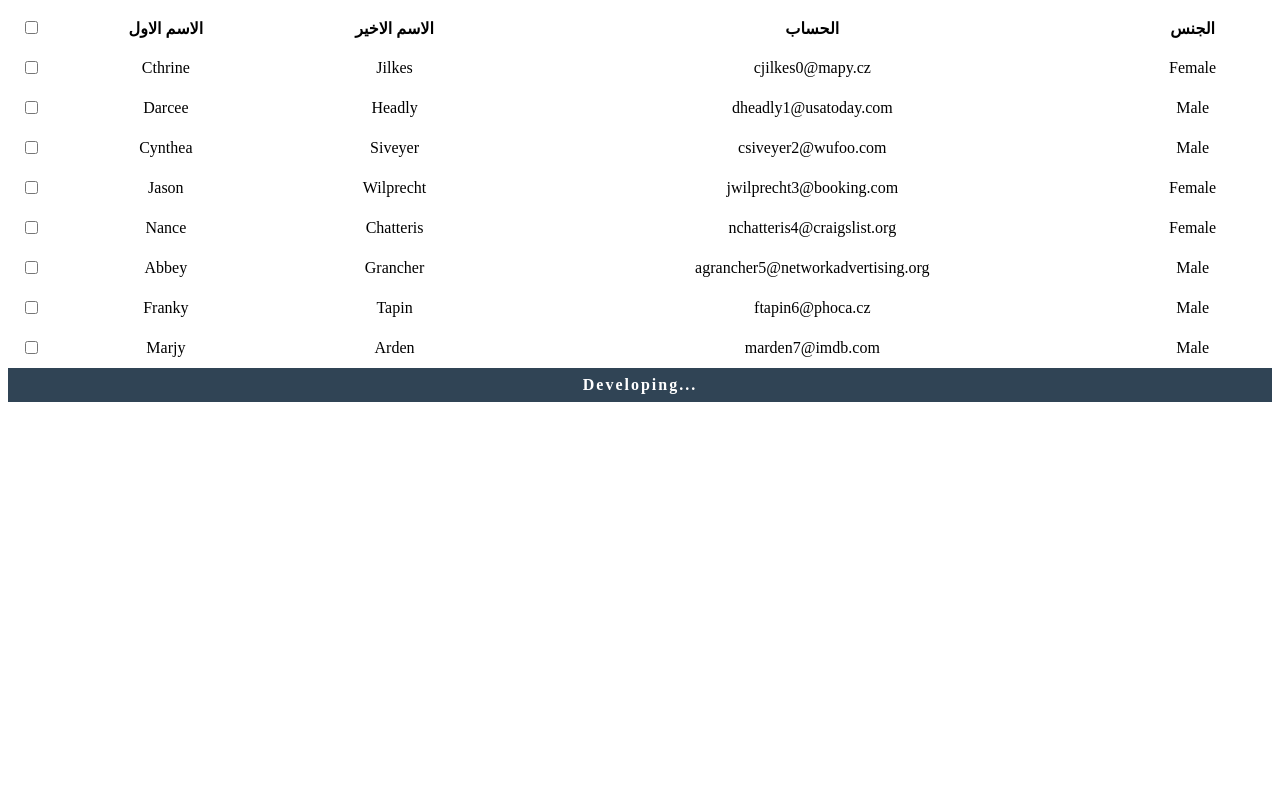
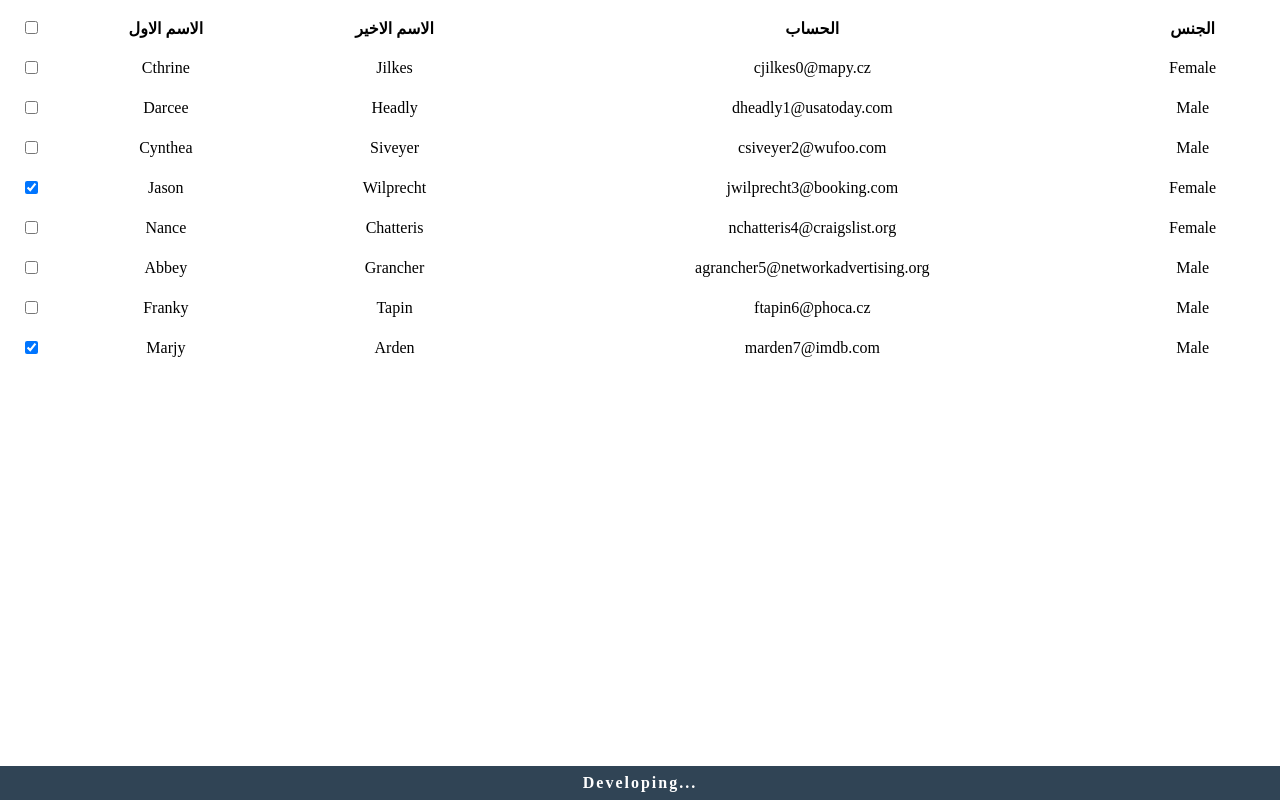
Before and after one commit to Abdulaziz5h/a-v-datatable, a Vue app in the folder vue-datatable/: page / in a window 1280 px wide. Built offline with nearby package versions, Linux system fonts and the light colour scheme.

Commit message:
update -- selecte map

```diff
--- a/vue-datatable/src/App.vue
+++ b/vue-datatable/src/App.vue
@@ -1,17 +1,15 @@
 <template>
     <div id="app">
-        <div>
+        <div style="padding-bottom: 40px;">
             <vue-datatable
                 :headers="headers"
                 :headerOptions="headerOptions"
-
                 :items="items"
-
                 :selectOptions="selectOptions"
-                @input="selectRow"
+                v-model="selected"
             >
-                <!-- :reduce="(item) => item.id" -->
-                <!-- :reduce="(item) => ({id: item.id, firstName: item.firstName})" -->
+                <!-- select1 => :reduce="(item) => item.id" -->
+                <!-- select2 => :reduce="(item) => ({id: item.id, first_name: item.first_name})" -->
             </vue-datatable>
             <footer class="footer">
                 Developing...
@@ -20,7 +18,8 @@
     </div>
 </template>
 <style lang="scss" scoped>
-.footer{
+.footer {
+    position: fixed;
     bottom: 0;
     left: 0;
     right: 0;
@@ -34,7 +33,7 @@
 </style>
 <script>
 import vueDatatable from "./vue-datatable/vue-datatable";
-import { rows, headers } from "@/fake-data/table-rows.js"
+import { rows, headers } from "@/fake-data/table-rows.js";
 export default {
     name: "App",
     components: {
@@ -44,20 +43,58 @@ export default {
         return {
             headers,
             headerOptions: {
-                label: 'label',
-                value: 'value'
+                label: "label",
+                value: "value"
             },
             items: rows,
             selectOptions: {
-                enable: true,
+                enable: true
             },
-            selected: [],
+            selected: [
+                {
+                    id: 8,
+                    first_name: "Marjy",
+                    last_name: "Arden",
+                    email: "marden7@imdb.com",
+                    gender: "Male",
+                    cars: [
+                        {
+                            id: 5,
+                            make: "Ford",
+                            model: "LTD Crown Victoria",
+                            modelYear: 1991
+                        }
+                    ]
+                },
+                {
+                    id: 4,
+                    first_name: "Jason",
+                    last_name: "Wilprecht",
+                    email: "jwilprecht3@booking.com",
+                    gender: "Female",
+                    cars: [
+                        {
+                            id: 1,
+                            make: "GMC",
+                            model: "Yukon Denali",
+                            modelYear: 2006
+                        },
+                        {
+                            id: 2,
+                            make: "Mitsubishi",
+                            model: "Diamante",
+                            modelYear: 1995
+                        }
+                    ]
+                }
+            ],
+            // selected1: [4, 6, 1],
+            // selected2: [
+            //     { id: 8, first_name: "Marjy" },
+            //     { id: 6, first_name: "Abbey" },
+            //     { id: 4, first_name: "Jason" }
+            // ],
         };
-    },
-    methods: {
-        selectRow(selected) {
-            console.log(selected)
-        }
     }
 };
 </script>
--- a/vue-datatable/src/vue-datatable/vue-datatable-components/vue-datatable-header-row.vue
+++ b/vue-datatable/src/vue-datatable/vue-datatable-components/vue-datatable-header-row.vue
@@ -1,8 +1,8 @@
 <template>
     <tr class="vc__table__tr vc__thead__tr">
-        <th v-if="selectOptions.enable" class="selection" id="header-select-input">
+        <th v-if="selectOptions.enable" class="selection">
             <slot name="header-select-input">
-                <input type="checkbox">
+                <input type="checkbox" v-model="selectAll">
             </slot>
         </th>
         <slot v-for="(th, index) in row" name="header-th" :th="th">
@@ -20,23 +20,14 @@ export default {
         row: Array,
         label: String,
         value: String,
-        selectOptions: {
-            type: Object,
-            default: () => ({
-                enable: false
-            })
-        }
+        selectOptions: Object
     },
-    mounted() {
-        const headerSelectInput = document.getElementById('header-select-input').children[0]
-        if(headerSelectInput) {
-            if(headerSelectInput.getAttribute('type') != 'checkbox') {
-                console.warn('[vue-datatable] slot "header-select-input" expect checkbox element')
-            } else {
-                headerSelectInput.addEventListener('change', () => {
-                    this.$emit('changeHeaderCheckbox')
-                });
-            }
+    data: () => ({
+        selectAll: false
+    }),
+    watch: {
+        selectAll(val) {
+            this.$emit('changeHeaderCheckbox', val)
         }
     }
 };
--- a/vue-datatable/src/vue-datatable/vue-datatable.vue
+++ b/vue-datatable/src/vue-datatable/vue-datatable.vue
@@ -92,6 +92,7 @@ import { getPropsObj } from "@/utils";
 const headerOptionsDefault = { label: "label", value: "value" };
 const selectOptionsDefault = { enable: false, label: "selected" };
 import { ref } from '@vue/composition-api'
+import _ from 'lodash'
 
 export default {
     components: {
@@ -99,7 +100,6 @@ export default {
         vueDatatableBodyRow
     },
     data: () => ({
-        selectAll: false,
         selected: new Map(),
     }),
     props: {
@@ -126,10 +126,8 @@ export default {
             default: () => selectOptionsDefault
         },
 
-
-        selectedList: {
-            type: Array,
-            default: () => []
+        value: {
+            type: null
         },
         reduce: {
             type: Function,
@@ -157,46 +155,37 @@ export default {
             });
             return obj.value
         });
-        console.log(rows)
         return { rows };
     },
+    mounted() {
+        if(this.value) {
+            this.value.forEach(val => {
+                let idx = this.rows.findIndex(row => {
+                    if (this.reduce(row.row) != null) {
+                        return _.isEqual(this.reduce(row.row), val)
+                    } else {
+                        return _.isEqual(row.row, val)
+                    }
+                })
+                if(idx != -1) this.rows[idx][this.selectOptions.label] = true
+            })
+        }
+    },
     methods: {
-        async changeHeaderCheckbox() {
-            this.selected = [];
-            if (!this.selectAll) {
-                if (this.reduce({}) != null) {
-                    await this.items.forEach(item => {
-                        this.selected[this.selected.length] = this.reduce(item);
-                    });
-                } else {
-                    this.selected = [...this.items];
-                }
-            }
-            this.selectAll = !this.selectAll;
-            this.$emit("changeCheckbox", this.selected);
+        changeHeaderCheckbox(val) {
+            this.rows.map((row) => {
+                row[this.selectOptions.label] = val
+            })
         },
         changeCheckbox(row, index) {
-            console.log(row, index)
-            if (this.reduce(row) != null) {
-                //TODO: here should set obj as we reduce row
-                console.log(this.selected.get(index))
-                // here should check if object is equal to another object
-                // if (index != -1) {
-                //     this.selected.splice(index, 1);
-                // } else {
-                //     this.selected[index] = this.reduce(row);
-                // }
+            if(this.selected.get(index)) {
+                this.selected.delete(index);
             } else {
-                //TODO: here should set full obj
-                console.log(this.selected.get(index))
-                // const index = this.selected.findIndex(
-                //     s => s[this.identifier] == row.row[this.identifier]
-                // );
-                // if (index != -1) {
-                //     this.selected.splice(index, 1);
-                // } else {
-                //     this.selected.push(row.row);
-                // }
+                if (this.reduce(row) != null) {
+                    this.selected.set(index, this.reduce(row));
+                } else {
+                    this.selected.set(index, row);
+                }
             }
             this.$emit("input", this.selected);
         }
```
Also changed, not shown: 1 other file (tests, documents, lock files or other folders).
